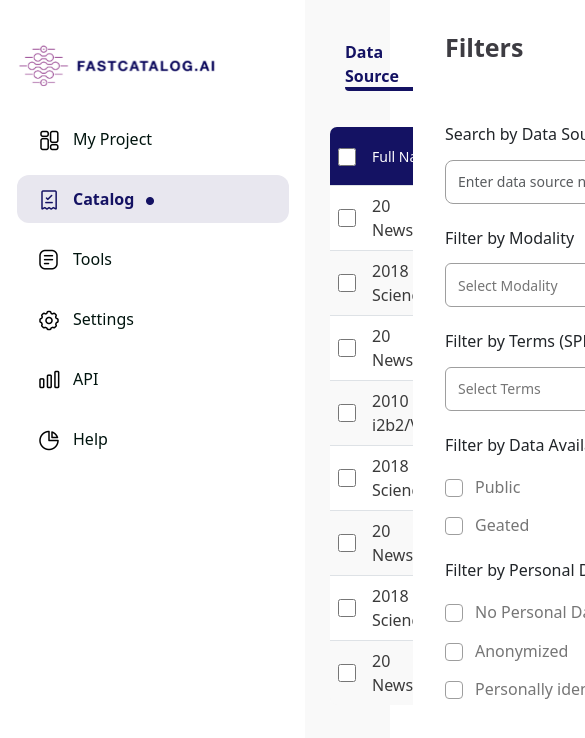
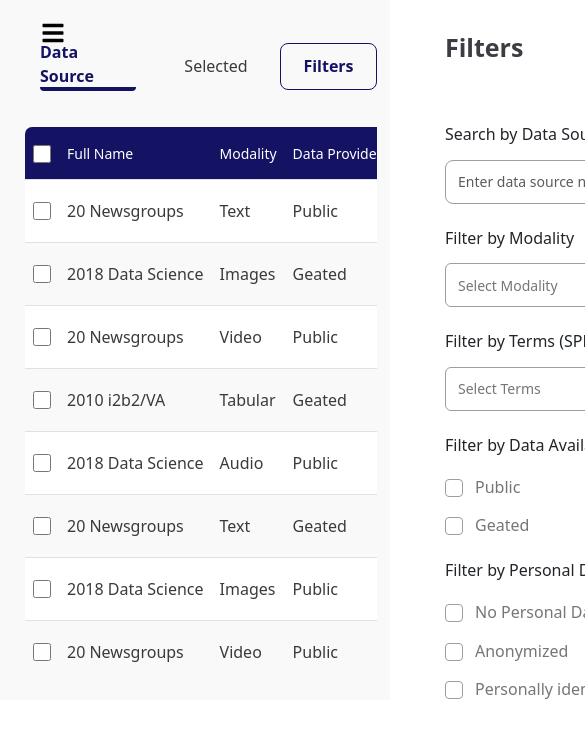
Before and after one commit to bhavuk-ui/test, a React (Create React App) app: page / in a window 390 px wide. Shown: the top 738 px of the page, 585 px wide, since content can reach past the window. Built offline with nearby package versions, Linux system fonts and the light colour scheme.

Commit message:
make a responsive slidebar

```diff
--- a/src/Component/Catalog.css
+++ b/src/Component/Catalog.css
@@ -304,3 +304,15 @@ height: 48px;padding-left: 8px
     display: grid;
     gap: 24px;
   }
+
+  @media (min-width: 280px){
+    thead th{
+        white-space: nowrap ;
+    }
+    .table_data_row td{
+white-space: nowrap;
+    }
+  }
+  main{
+    overflow-x: auto;
+  }
--- a/src/Component/Sidebar.js
+++ b/src/Component/Sidebar.js
@@ -2,11 +2,12 @@ import React, { useState, useEffect } from 'react';
 import './Slidebar.css';
 import { images } from './images/Imagesholder';
 import { NavLink, useLocation } from 'react-router-dom';
+import { FaBars,FaTimes } from 'react-icons/fa';
 
 const Sidebar = () => {
     const location = useLocation();
     const [activeLink, setActiveLink] = useState('/Catalog');
-
+    const [isOpen, setIsOpen] = useState(false);
 
     useEffect(() => {
         const path = location.pathname;
@@ -17,12 +18,22 @@ const Sidebar = () => {
 
     const handleClick = (linkName) => {
         setActiveLink(linkName);
+        setIsOpen(false);
     };
 
+
     return (
-        <div className="d-flex flex-column Slide_bar_width">
+        <div>
+            <div className="toggle-icon" onClick={() => setIsOpen(!isOpen)}>
+                <FaBars />
+            </div>
+            <div className={`d-flex flex-column Slide_bar_width ${isOpen ? 'open' : ''}`}>
+
                 <div className='logo_images'>
                     <img src={images.Fastcatallogo} alt="Logo" />
+                    <div className='close-icon' onClick={() => setIsOpen(false)}>
+                    <FaTimes />
+                </div>
                 </div>
                 <ul className="nav flex-column">
                     <NavLink to="/Myproject" className="nav-link" onClick={() => handleClick('/Myproject')}>
@@ -44,7 +55,6 @@ const Sidebar = () => {
                             <div>{activeLink === '/' && <img className='dots' src={images.Elipsdot} alt="dot" />}</div>
                         </li>
                     </NavLink>
-
                     <NavLink to="/Tools" className="nav-link" onClick={() => handleClick('/Tools')}>
                     <li className={`nav-item ${activeLink === '/Tools' ? 'active-links' : ''}`}>
                         <div className='nav-icon'>
@@ -54,7 +64,6 @@ const Sidebar = () => {
                         <div>{activeLink === '/Tools' && <img className='dots' src={images.Elipsdot} alt="dot" />}</div>
                     </li>
                 </NavLink>
-
                 <NavLink to="/Settings" className="nav-link" onClick={() => handleClick('/Settings')}>
                     <li className={`nav-item ${activeLink === '/Settings' ? 'active-links' : ''}`}>
                         <div className='nav-icon'>
@@ -88,6 +97,7 @@ const Sidebar = () => {
                 </NavLink>
                 </ul>
             </div>
+        </div>
     );
 };
 
--- a/src/Component/Slidebar.css
+++ b/src/Component/Slidebar.css
@@ -11,6 +11,21 @@ background-color: #FFFFFF;
 }
 .logo_images ul{
     gap: 12px;
+}
+.logo_images {
+    display: flex;
+}
+.close-icon{
+    width: 70px;
+    text-align: end;
+    display: flex;
+    align-items: center;
+    justify-content: end;
+}
+@media(min-width:1087px){
+.close-icon{
+    display: none;
+}
 }
 .nav-link{
     padding: 0px !important;
@@ -47,3 +62,65 @@ padding-left: 20px;
     height: 8px;
     width: 8px;
 }
+
+
+
+.Slide_bar_width {
+    width: 310px;
+    height: 100vh;
+    padding: 42px 16px 14px 17px;
+    background-color: #FFFFFF;
+    transition: transform 0.3s ease;
+}
+
+.Slide_bar_width.open {
+    transform: translateX(0);
+}
+
+@media (max-width: 1087px) {
+    .Slide_bar_width {
+        position: fixed;
+        left: 0;
+        top: 0;
+        transform: translateX(-100%);
+        height: 100%;
+        z-index: 1000;
+    }
+}
+
+.toggle-icon {
+    font-size: 24px;
+    color: #000;
+    cursor: pointer;
+    padding: 16px;
+    display: none;
+    position: absolute;
+    top: -4px;
+    left: 25px;
+    z-index: 1;
+}
+
+@media (max-width: 1087px) {
+    .toggle-icon {
+        display: block;
+    }
+}
+
+.nav-link {
+    padding: 0px !important;
+    color: #00140E !important;
+    font-size: 16px;
+}
+
+.nav-item {
+    display: flex;
+    gap: 12px;
+    align-items: center;
+}
+
+.active-links {
+    background-color: #E8E7EF;
+    border-radius: 12px;
+    color: #141263;
+    font-weight: bold;
+}
```
Lines whose indentation alone changed are shown as unchanged.
